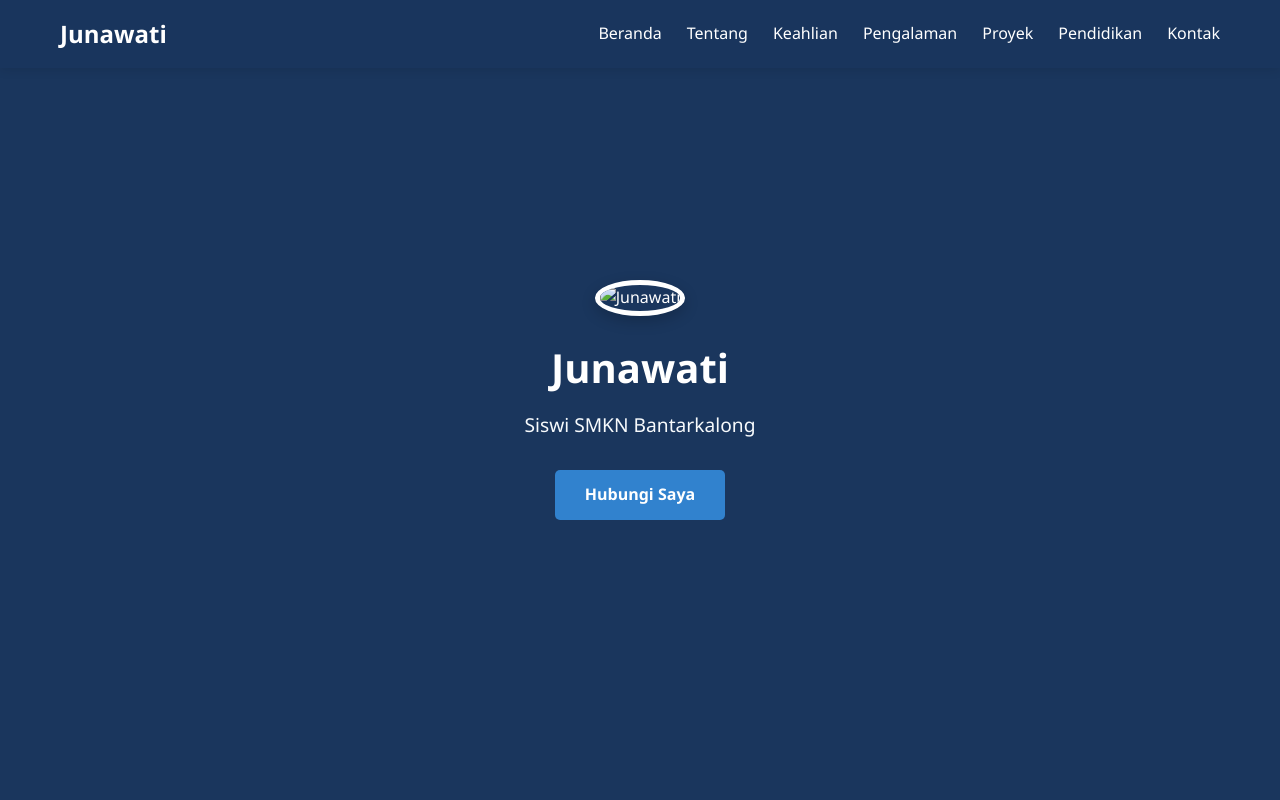
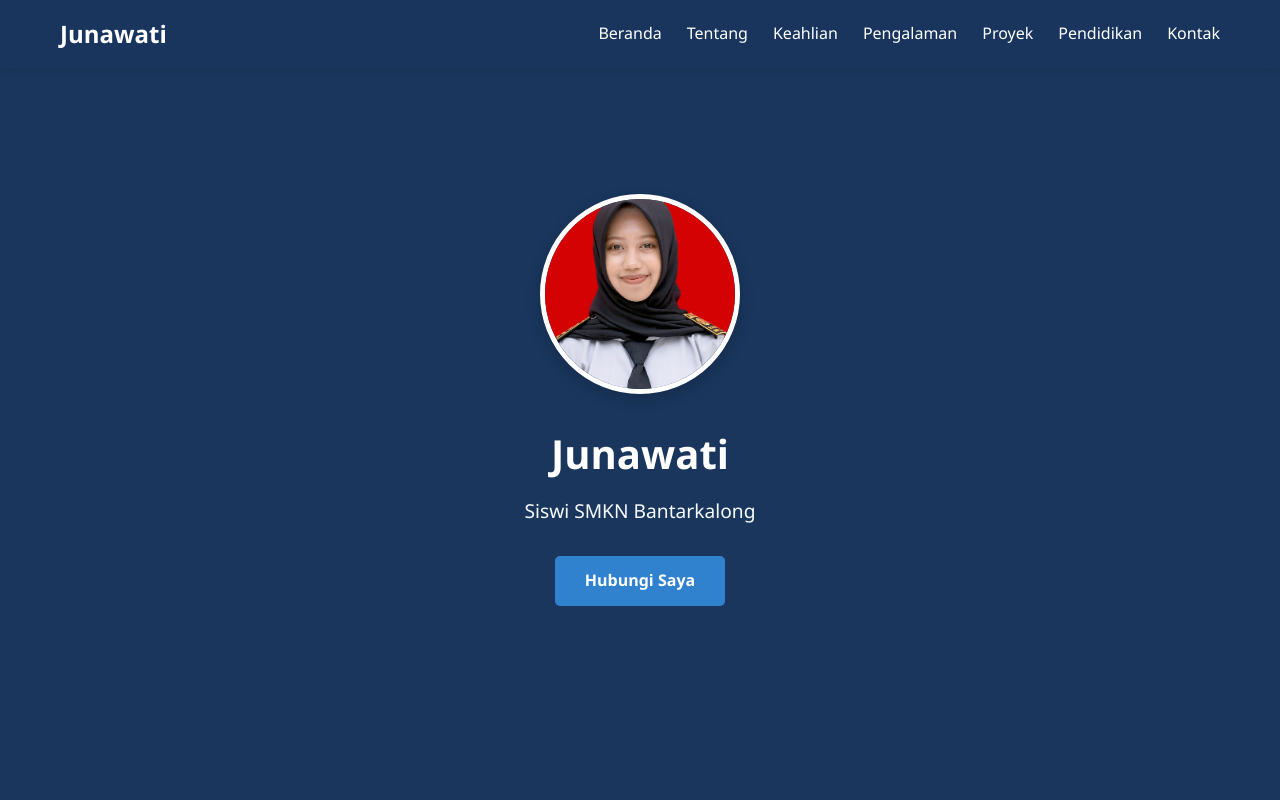
Before and after one commit to junawati233-source/CV_Junawati, a plain HTML site: page index.html in a window 1280 px wide. Shown: the top 800 px of the page. Drawn offline with Linux system fonts and the light colour scheme.

Commit message:
Update index.html

```diff
--- a/index.html
+++ b/index.html
@@ -530,7 +530,7 @@
     <!-- Hero Section -->
     <section id="hero" class="hero">
         <div class="container">
-            <img src="images/profil.jpg" alt="Junawati" class="profile-img">
+            <img src="profil.jpg" alt="Junawati" class="profile-img">
             <h1>Junawati</h1>
             <p>Siswi SMKN Bantarkalong</p>
             <a href="#contact" class="btn">Hubungi Saya</a>
@@ -754,4 +754,5 @@
         fadeInOnScroll();
     </script>
 </body>
+
 </html>
```
